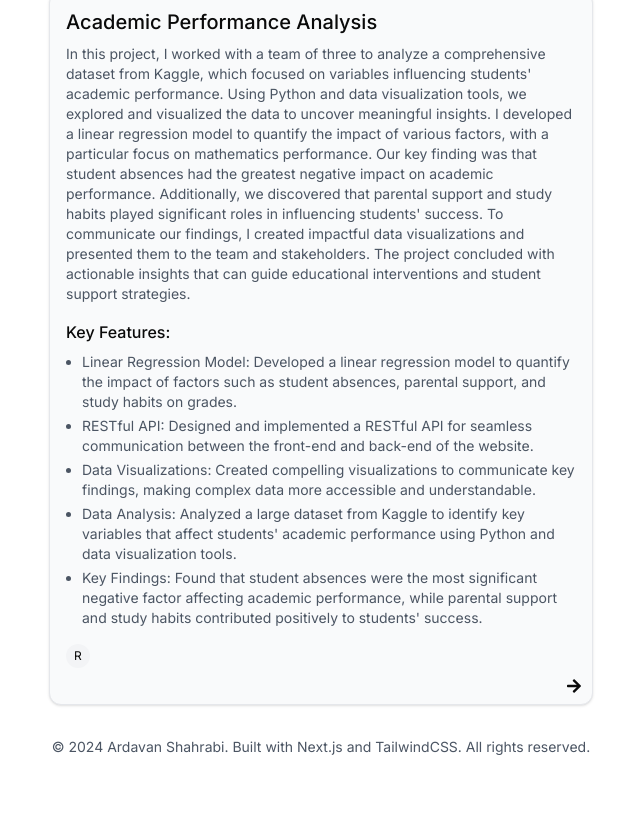
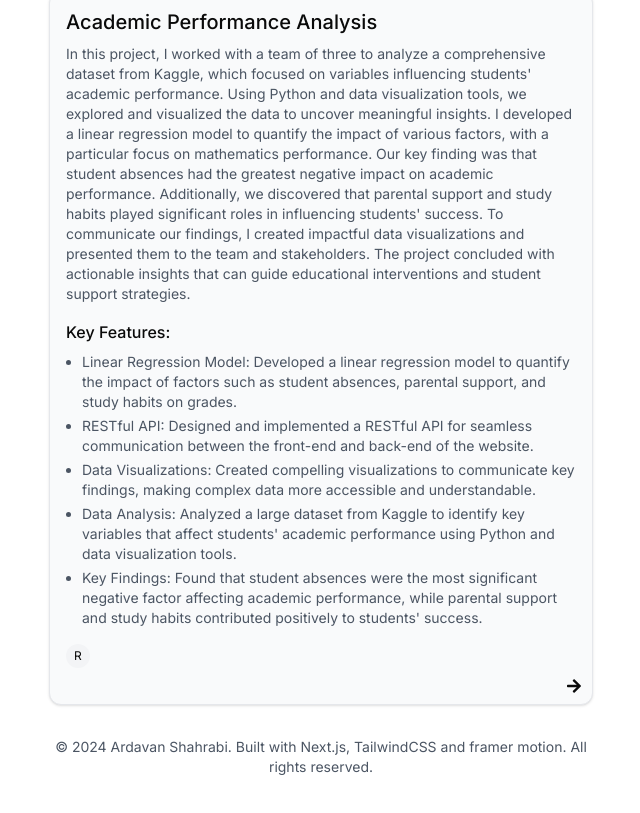
Before and after one commit to a-shahrabi/Ardavan_Portfolio, a Next.js app: page / in a window 1280 px wide. Shown: the part 5489-6302 px from the top of the page, without its empty margins (319-959 px from the left). Built offline with nearby package versions, Linux system fonts and the light colour scheme.

Commit message:
footer updated

```diff
--- a/app/page.tsx
+++ b/app/page.tsx
@@ -562,7 +562,7 @@ export default function Home() {
 
             <footer className="mt-20 pb-8">
               <p className="text-sm text-gray-600 dark:text-gray-400 text-center">
-                © 2024 Ardavan Shahrabi. Built with Next.js and TailwindCSS. All rights reserved.
+                © 2024 Ardavan Shahrabi. Built with Next.js, TailwindCSS and framer motion. All rights reserved.
               </p>
             </footer>
           </motion.section>
```
